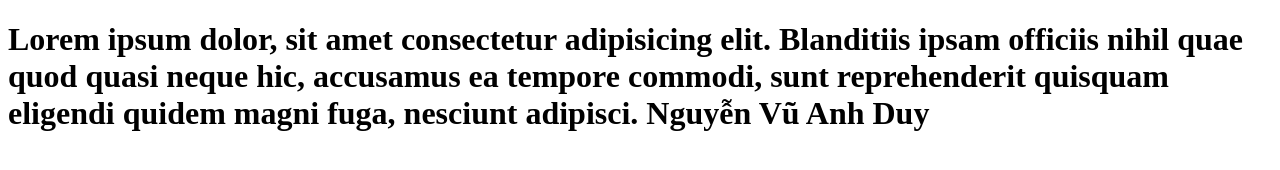
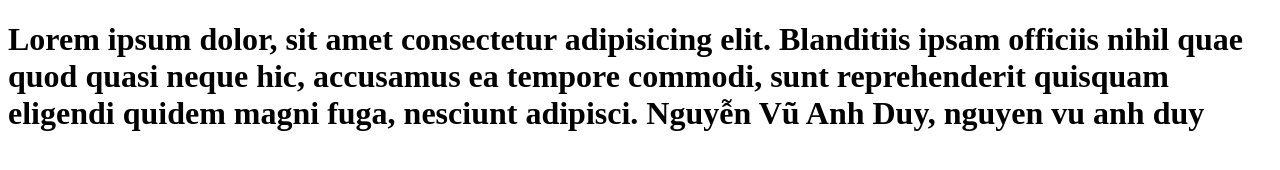
Before and after one commit to duyuitk16/test_git, a plain HTML site: page test.html in a window 1280 px wide. Drawn offline with Linux system fonts and the light colour scheme.

Commit message:
add test.html file

```diff
--- a/test.html
+++ b/test.html
@@ -11,7 +11,7 @@
 <body>
     <h1>Lorem ipsum dolor, sit amet consectetur adipisicing elit. Blanditiis ipsam officiis nihil quae quod quasi neque
         hic, accusamus ea tempore commodi, sunt reprehenderit quisquam eligendi quidem magni fuga, nesciunt adipisci.
-        Nguyễn Vũ Anh Duy
+        Nguyễn Vũ Anh Duy, nguyen vu anh duy
     </h1>
 </body>
 
```
